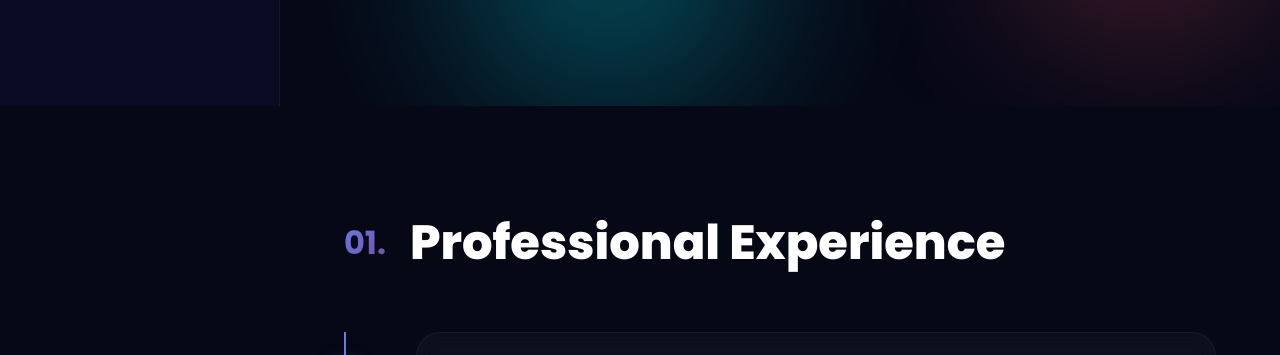
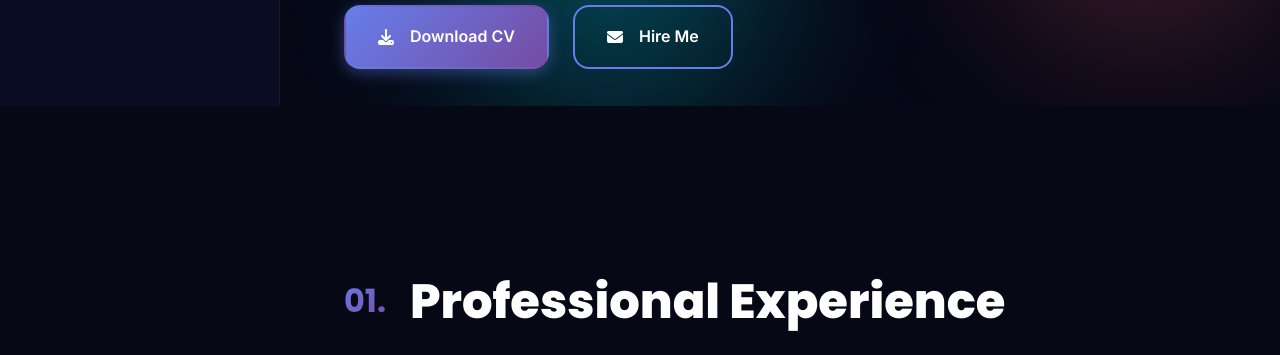
Before and after one commit to dipen-soni/portfolio, a plain HTML site: page index.html in a window 1280 px wide. Shown: the part 694-1049 px from the top of the page. Drawn offline with Linux system fonts and the light colour scheme.

Commit message:
Update styles.css

```diff
--- a/styles.css
+++ b/styles.css
@@ -130,12 +130,16 @@ body {
 }
 
 @keyframes float {
-    0%, 100% {
+
+    0%,
+    100% {
         transform: translate(0, 0) scale(1);
     }
+
     33% {
         transform: translate(30px, -50px) scale(1.1);
     }
+
     66% {
         transform: translate(-20px, 20px) scale(0.9);
     }
@@ -201,10 +205,13 @@ body {
 }
 
 @keyframes pulse-ring {
-    0%, 100% {
+
+    0%,
+    100% {
         transform: scale(1);
         opacity: 1;
     }
+
     50% {
         transform: scale(1.05);
         opacity: 0.8;
@@ -474,11 +481,113 @@ body {
         opacity: 0;
         transform: translateY(30px);
     }
+
     to {
         opacity: 1;
         transform: translateY(0);
     }
 }
+
+/* ===== CTA Buttons ===== */
+.cta-buttons {
+    display: flex;
+    gap: var(--spacing-md);
+    margin-top: var(--spacing-xl);
+    animation: fadeInUp 0.6s ease 0.6s backwards;
+}
+
+.btn {
+    display: inline-flex;
+    align-items: center;
+    gap: var(--spacing-sm);
+    padding: 1rem 2rem;
+    border-radius: var(--border-radius-md);
+    font-size: 1rem;
+    font-weight: 600;
+    text-decoration: none;
+    transition: all var(--transition-normal);
+    position: relative;
+    overflow: hidden;
+    cursor: pointer;
+    border: 2px solid transparent;
+}
+
+.btn i {
+    font-size: 1.1rem;
+    transition: transform var(--transition-normal);
+}
+
+.btn:hover i {
+    transform: scale(1.1);
+}
+
+.btn-primary {
+    background: var(--primary-gradient);
+    color: white;
+    box-shadow: 0 4px 15px rgba(102, 126, 234, 0.4);
+}
+
+.btn-primary::before {
+    content: '';
+    position: absolute;
+    inset: 0;
+    background: linear-gradient(135deg, #764ba2 0%, #667eea 100%);
+    opacity: 0;
+    transition: opacity var(--transition-normal);
+}
+
+.btn-primary:hover {
+    transform: translateY(-3px);
+    box-shadow: 0 8px 25px rgba(102, 126, 234, 0.6);
+}
+
+.btn-primary:hover::before {
+    opacity: 1;
+}
+
+.btn-primary span,
+.btn-primary i {
+    position: relative;
+    z-index: 1;
+}
+
+.btn-secondary {
+    background: transparent;
+    color: var(--text-primary);
+    border-color: var(--accent-purple);
+    position: relative;
+}
+
+.btn-secondary::before {
+    content: '';
+    position: absolute;
+    inset: 0;
+    background: var(--primary-gradient);
+    opacity: 0;
+    transition: opacity var(--transition-normal);
+    border-radius: var(--border-radius-md);
+}
+
+.btn-secondary:hover {
+    transform: translateY(-3px);
+    box-shadow: 0 8px 25px rgba(102, 126, 234, 0.4);
+    border-color: transparent;
+}
+
+.btn-secondary:hover::before {
+    opacity: 1;
+}
+
+.btn-secondary span,
+.btn-secondary i {
+    position: relative;
+    z-index: 1;
+}
+
+.btn:active {
+    transform: translateY(-1px);
+}
+
 
 /* ===== Card Component ===== */
 .card {
@@ -530,9 +639,9 @@ body {
     bottom: 0;
     width: 2px;
     background: linear-gradient(180deg,
-        var(--accent-purple) 0%,
-        var(--accent-pink) 50%,
-        var(--accent-cyan) 100%);
+            var(--accent-purple) 0%,
+            var(--accent-pink) 50%,
+            var(--accent-cyan) 100%);
 }
 
 .timeline-item {
@@ -862,9 +971,12 @@ body {
 }
 
 @keyframes heartbeat {
-    0%, 100% {
+
+    0%,
+    100% {
         transform: scale(1);
     }
+
     50% {
         transform: scale(1.2);
     }
@@ -977,7 +1089,18 @@ body {
         grid-template-columns: repeat(auto-fit, minmax(100px, 1fr));
         gap: var(--spacing-md);
     }
+
+    .cta-buttons {
+        flex-direction: column;
+        width: 100%;
+    }
+
+    .btn {
+        width: 100%;
+        justify-content: center;
+    }
 }
+
 
 @media (max-width: 480px) {
     :root {
@@ -1034,6 +1157,7 @@ body {
     0% {
         background-position: -1000px 0;
     }
+
     100% {
         background-position: 1000px 0;
     }
@@ -1041,6 +1165,7 @@ body {
 
 /* Print Styles */
 @media print {
+
     .navbar,
     .social-links,
     .animated-bg {
```
